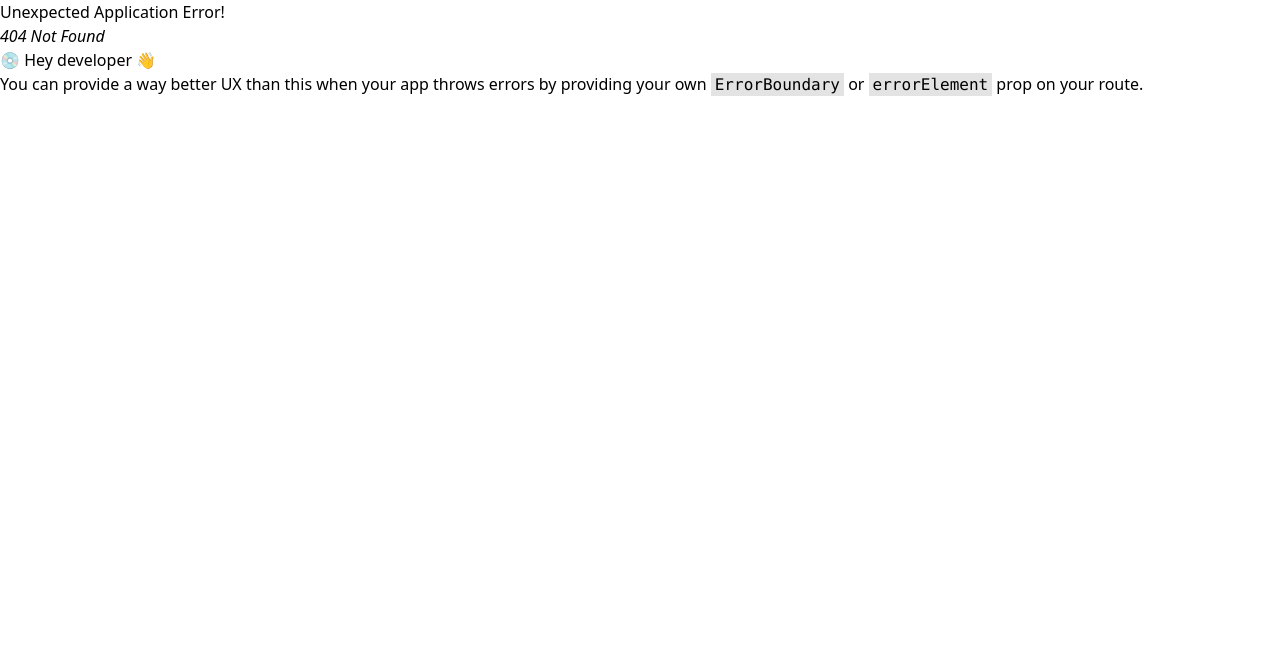
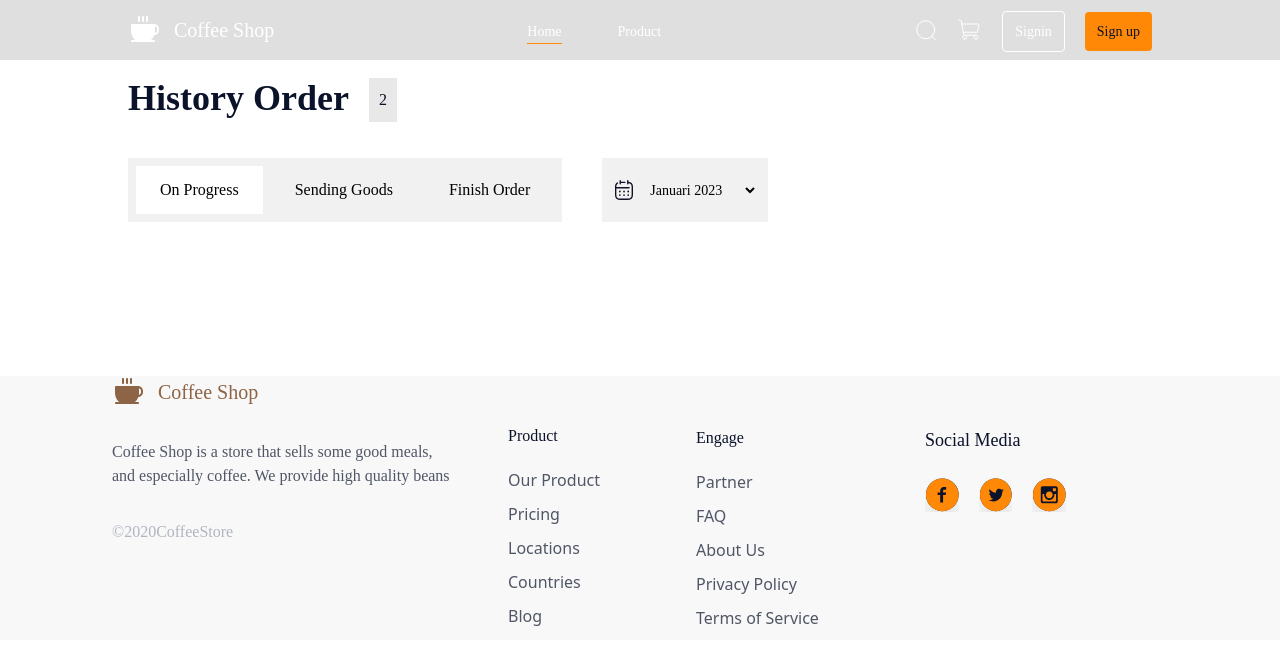
Before and after one commit to adityabastyas/koda-b6-react, a React (Vite) app: page /history-order in a window 1280 px wide. Before the commit this address had no page. Shown: the top 664 px of the page. Built offline with nearby package versions, Linux system fonts and the light colour scheme.

Commit message:
feat: add new title history order and tabs menu and add option calender

```diff
--- a/src/App.jsx
+++ b/src/App.jsx
@@ -7,6 +7,7 @@ import AppLayout from "./components/AppLayout";
 import Products from "./pages/Products";
 import DetailProduct from "./pages/DetailProduct";
 import CheckoutProduct from "./pages/CheckoutProduct";
+import HistoryOrder from "./pages/HistoryOrder";
 
 const router = createBrowserRouter([
   {
@@ -27,6 +28,10 @@ const router = createBrowserRouter([
       {
         path: "/checkout-product",
         element: <CheckoutProduct />,
+      },
+      {
+        path: "/history-order",
+        element: <HistoryOrder />,
       },
     ],
   },
--- /dev/null
+++ b/src/pages/HistoryOrder.jsx
@@ -0,0 +1,90 @@
+import React from "react";
+
+function HistoryOrder() {
+  return (
+    <>
+      <main className="font-['Plus_Jakarta_Sans'] px-32 pt-[78px] pb-[86px]">
+        {/* Title */}
+        <div className='flex gap-5 mb-9'>
+          <h1 className='text-[#0b132a] font-semibold text-4xl'>
+            History Order
+          </h1>
+          <span className='p-2.5 bg-[#e8e8e8] text-[#0b132a]'>2</span>
+        </div>
+
+        <section className='flex gap-5'>
+          <section className='detail-history w-full'>
+            <div className='flex gap-10 mb-9'>
+              {/* Tabs */}
+              <div className='flex gap-2 bg-[#e8e8e899] p-2'>
+                <input
+                  type='radio'
+                  name='tab'
+                  id='tab1'
+                  defaultChecked
+                  className='hidden peer/tab1'
+                />
+                <label
+                  htmlFor='tab1'
+                  className='px-6 py-3 text-base font-medium cursor-pointer peer-checked/tab1:bg-white'
+                >
+                  On Progress
+                </label>
+
+                <input
+                  type='radio'
+                  name='tab'
+                  id='tab2'
+                  className='hidden peer/tab2'
+                />
+                <label
+                  htmlFor='tab2'
+                  className='px-6 py-3 text-base font-medium cursor-pointer peer-checked/tab2:bg-white'
+                >
+                  Sending Goods
+                </label>
+
+                <input
+                  type='radio'
+                  name='tab'
+                  id='tab3'
+                  className='hidden peer/tab3'
+                />
+                <label
+                  htmlFor='tab3'
+                  className='px-6 py-3 text-base font-medium cursor-pointer peer-checked/tab3:bg-white'
+                >
+                  Finish Order
+                </label>
+              </div>
+
+              {/* Calendar Select */}
+              <div className='flex items-center gap-2.5 bg-[#e8e8e899] px-2.5'>
+                <img
+                  src='src/assets/img/icon/Calendar.svg'
+                  alt='Calendar icon'
+                />
+                <select className='bg-transparent outline-none text-sm cursor-pointer'>
+                  <option>Januari 2023</option>
+                  <option>Februari 2023</option>
+                  <option>Maret 2023</option>
+                  <option>April 2023</option>
+                  <option>Mei 2023</option>
+                  <option>Juni 2023</option>
+                  <option>Juli 2023</option>
+                  <option>Agustus 2023</option>
+                  <option>September 2023</option>
+                  <option>Oktober 2023</option>
+                  <option>November 2023</option>
+                  <option>Desember 2023</option>
+                </select>
+              </div>
+            </div>
+          </section>
+        </section>
+      </main>
+    </>
+  );
+}
+
+export default HistoryOrder;
```
